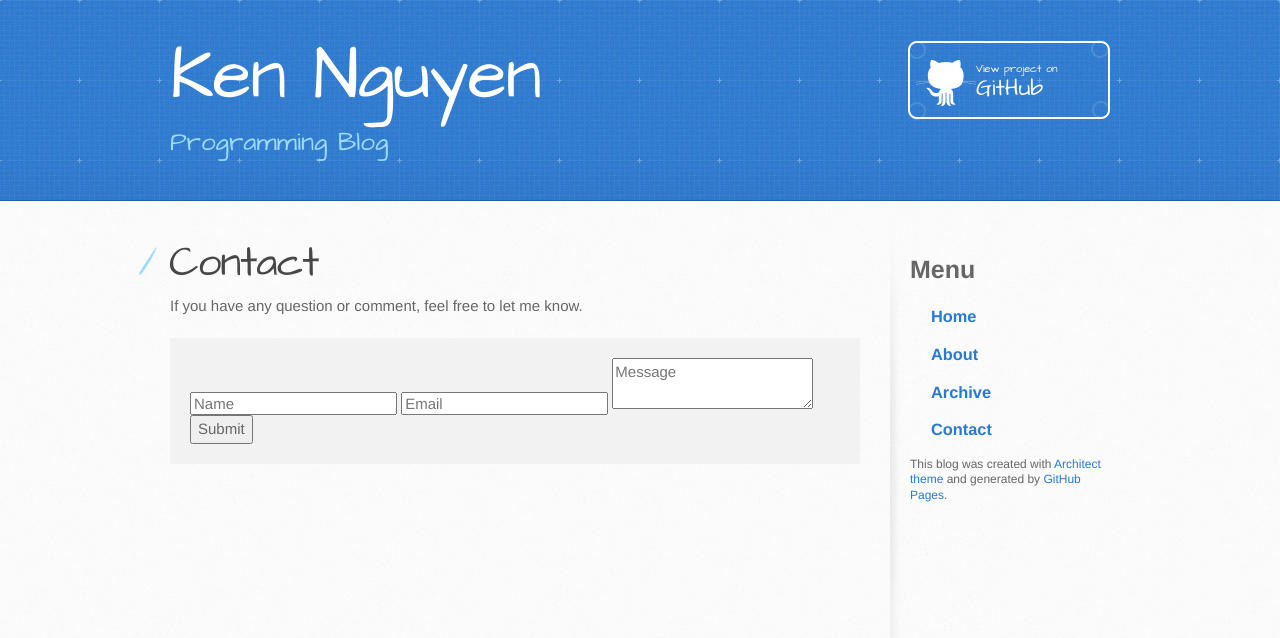
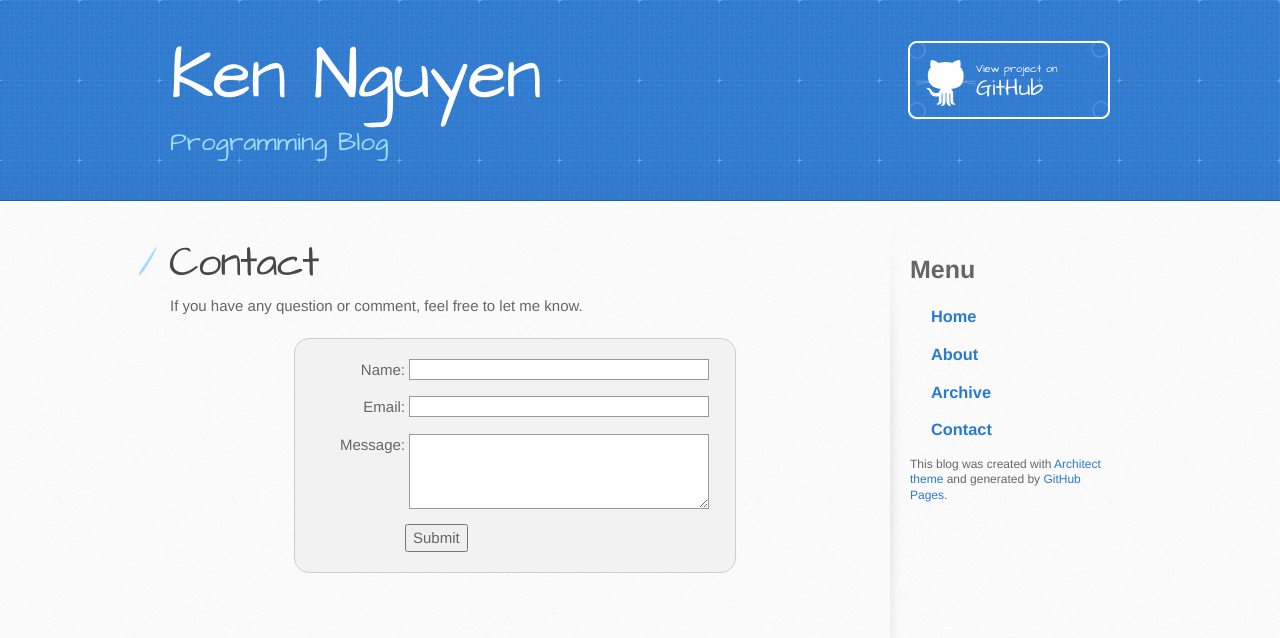
Before and after one commit to kennguyen01/kennguyen01.github.io, a Jekyll site: the page built from contact.html, in a window 1280 px wide. Shown: the top 638 px of the page. Built offline with Jekyll 4.4.1, drawn with Linux system fonts in a browser that asks for light colours.

Commit message:
Changed style of contact form

```diff
--- a/contact.html
+++ b/contact.html
@@ -7,9 +7,21 @@ layout: page
     If you have any question or comment, feel free to let me know.
 </p>
 <form action="https://formspree.io/nguyen.ken.v@gmail.com" method="POST">
-  <input type="text" name="name" placeholder="Name" />
-  <input type="email" name="_replyto" placeholder="Email" />
-  <textarea name="message" placeholder="Message"></textarea>
   <input type="text" name="_gotcha" style="display:none" />
-  <button type="submit">Submit</button>
+  <div>
+    <label for="name">Name:</label>
+    <input type="text" id="name" name="name" />
+  </div>
+  <div>
+    <label for="email">Email:</label>
+    <input type="email" id="email" name="_replyto" />
+  </div>
+  <div>
+    <label for="message">Message:</label>
+    <textarea name="message" id="message"></textarea>
+  </div>
+
+  <div class="contact-btn">
+    <button type="submit">Submit</button>
+  </div>
 </form>
--- a/stylesheets/stylesheet.css
+++ b/stylesheets/stylesheet.css
@@ -1,5 +1,46 @@
 /*! normalize.css v3.0.2 | MIT License | git.io/normalize */
 
+form {
+  margin: 0 auto;
+  width: 400px;
+  padding: 1em;
+  border: 1px solid #CCC;
+  border-radius: 1em;
+}
+
+form div + div {
+  margin-top: 1em;
+}
+
+label {
+  display: inline-block;
+  width: 90px;
+  text-align: right;
+}
+
+input, textarea {
+  font: 1em sans-serif;
+  width: 300px;
+  box-sizing: border-box;
+  border: 1px solid #999;
+}
+
+input:focus, textarea:focus {
+  border-color: #000;
+}
+
+textarea {
+  vertical-align: top;
+  height: 5em;
+}
+
+.contact-btn {
+  padding-left: 90px;
+}
+
+button {
+  margin-left: .5em;
+}
 .pagination {
   text-align: center;
 }
```
